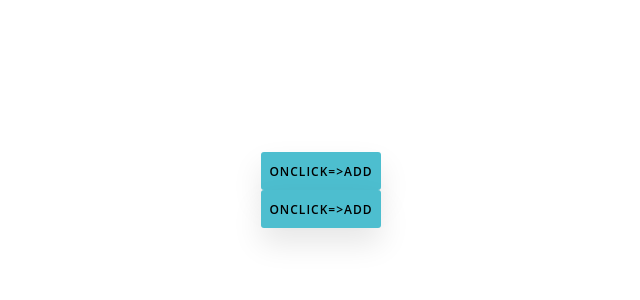
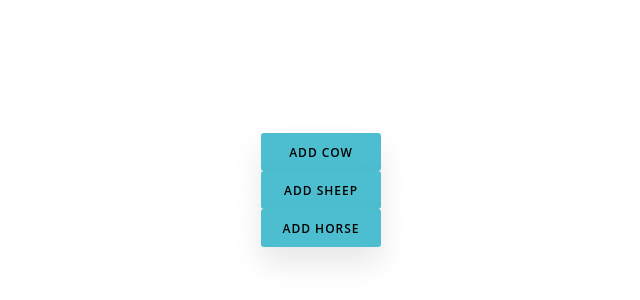
Before and after one commit to LauraTechnology/my-app, a React (Create React App) app: page / in a window 1280 px wide. Shown: the part 230-530 px from the top of the page, without its empty margins (319-959 px from the left). Built offline with nearby package versions, Linux system fonts and the light colour scheme.

Commit message:
Karves, avys, prideti arkliai (ND)

```diff
--- a/src/App.jsx
+++ b/src/App.jsx
@@ -20,10 +20,14 @@ function App() {
     return (
         <div className="field">
         <div>
-                {field.map((fieldAnimal, i) => <FieldAnimal key={i} fieldAnimal={fieldAnimal}></FieldAnimal>)}
+                {field.map((fieldAnimal, i) =>
+                <FieldAnimal key={i} fieldAnimal={fieldAnimal}>
+
+                </FieldAnimal>)}
         </div>
-                <button> onClick={() => add('cow')}>Add cow</button>
-                <button> onClick={() => add('sheep')}>Add sheep</button>
+                <button onClick={() => add('cow')} > Add cow </button>
+                <button onClick={() => add('sheep')} > Add sheep </button>
+                <button onClick={() => add('horse')} > Add horse </button>
 
 
         </div>
--- a/src/Components/FieldAnimal.jsx
+++ b/src/Components/FieldAnimal.jsx
@@ -16,6 +16,13 @@ function FieldAnimal ({ fieldAnimal}) {
             </div>
         );
     }
+    else if ('horse' === fieldAnimal.animal) {
+        return (
+            <div className="horse">
+
+            </div>
+        );
+    }
     else {
         return null;
     }
--- a/src/index.scss
+++ b/src/index.scss
@@ -195,5 +195,13 @@ div {
       border: 4px dotted darkturquoise;
       margin: 10px;
   }
+  .horse {
+    height: 100px;
+    width: 100px;
+    border: 4px dotted lightcyan;
+    margin: 10px;
+    border-radius: 28%;
+
+  }
 }
 }
```
